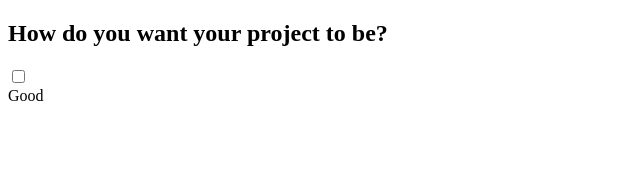
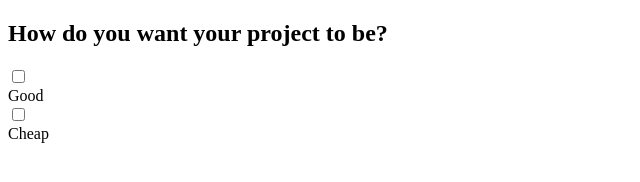
Before and after one commit to Pignataro67/good-cheap-fast, a plain HTML site: page index.html in a window 1280 px wide. Shown: the full height of the page, 0-640 px from the left. Drawn offline with Linux system fonts and the light colour scheme.

Commit message:
adding HTML

```diff
--- a/index.html
+++ b/index.html
@@ -15,5 +15,13 @@
     </label>
     <span>Good</span>
   </div>
+
+  <div class="toggle-container">
+    <input type="checkbox" id="cheap" class="toggle">
+    <label for="cheap" class="label">
+      <div class="ball"></div>
+    </label>
+    <span>Cheap</span>
+  </div>
 </body>
 </html>
```
